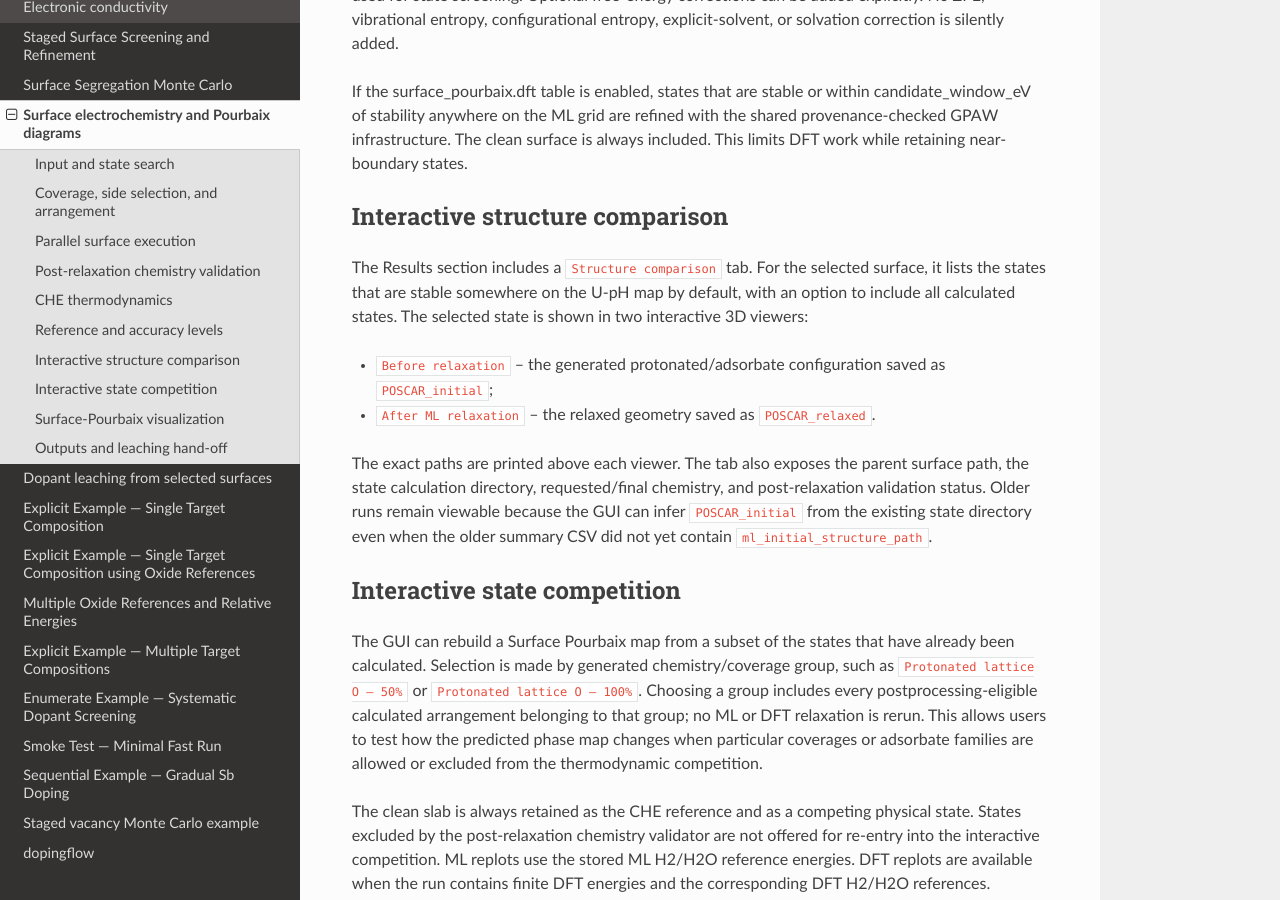
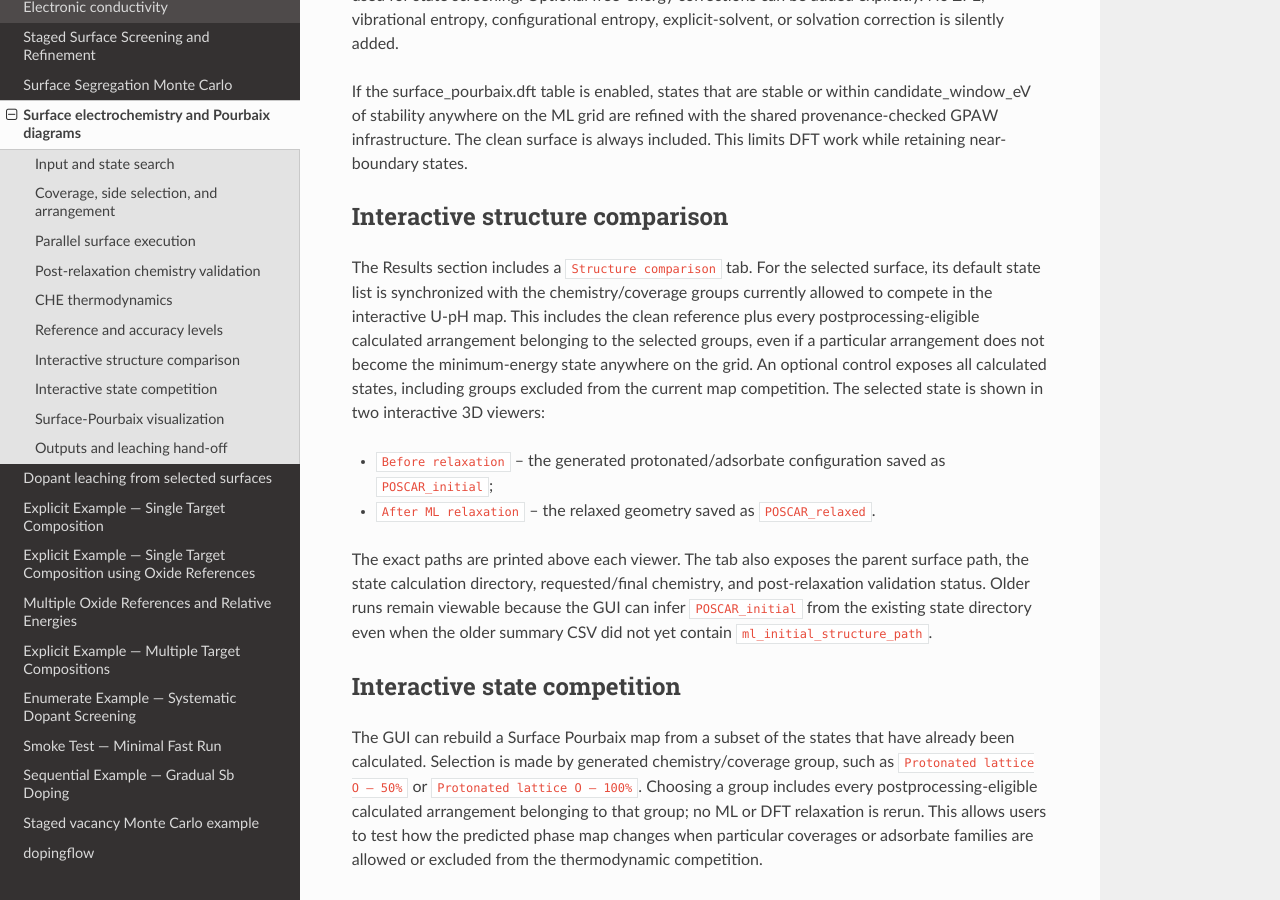
Before and after one commit to KazemZh/dopingflow, a Sphinx documentation site: the page built from docs/source/methods/surface_pourbaix.rst, in a window 1280 px wide and 900 px high, scrolled down 4392 px. Built offline with Sphinx 7.4.7 and the Read the Docs theme 3.1.0, drawn with Linux system fonts in a browser that asks for light colours.

Commit message:
Document plot-synchronized Surface Pourbaix structure inspection

```diff
--- a/docs/source/methods/surface_pourbaix.rst
+++ b/docs/source/methods/surface_pourbaix.rst
@@ -222,9 +222,13 @@ Interactive structure comparison
 --------------------------------
 
 The Results section includes a ``Structure comparison`` tab. For the selected
-surface, it lists the states that are stable somewhere on the U-pH map by
-default, with an option to include all calculated states. The selected state is
-shown in two interactive 3D viewers:
+surface, its default state list is synchronized with the chemistry/coverage
+groups currently allowed to compete in the interactive U-pH map. This includes
+the clean reference plus every postprocessing-eligible calculated arrangement
+belonging to the selected groups, even if a particular arrangement does not
+become the minimum-energy state anywhere on the grid. An optional control
+exposes all calculated states, including groups excluded from the current map
+competition. The selected state is shown in two interactive 3D viewers:
 
 * ``Before relaxation`` -- the generated protonated/adsorbate configuration
   saved as ``POSCAR_initial``;
```
